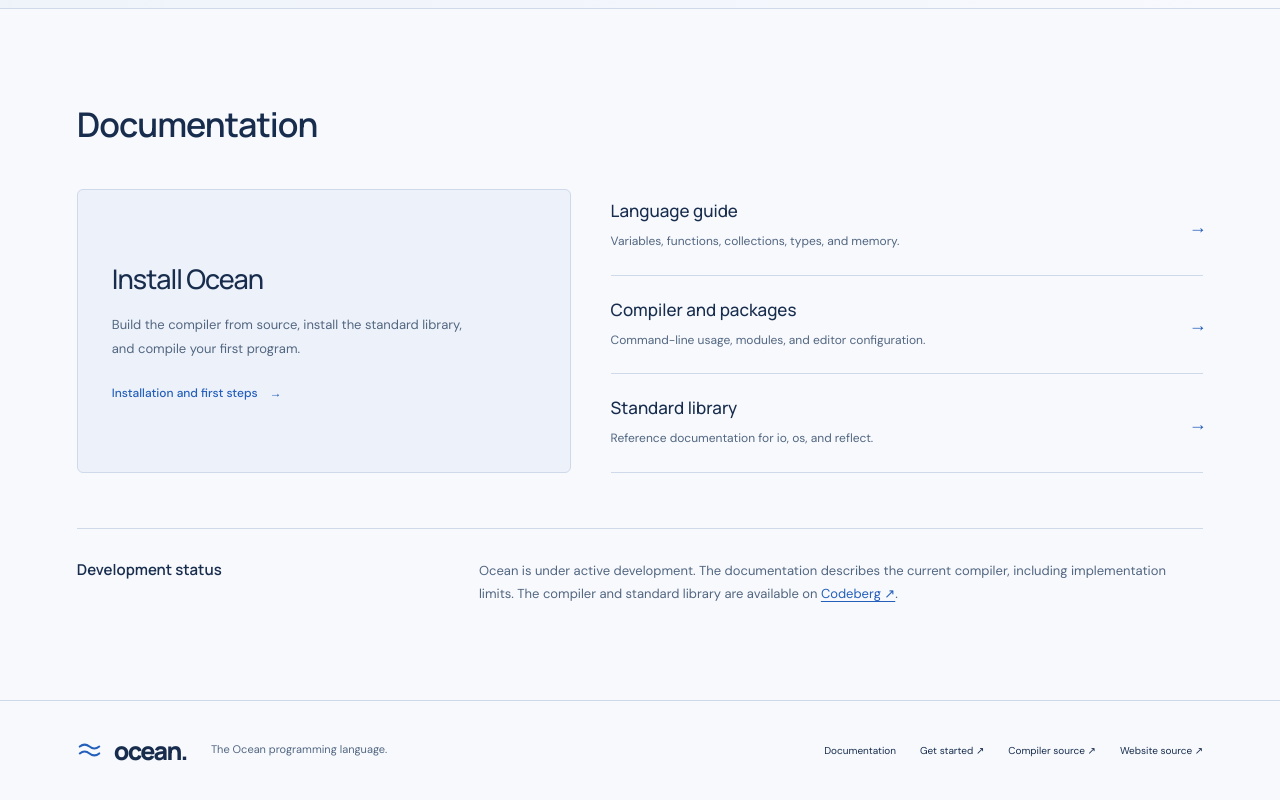
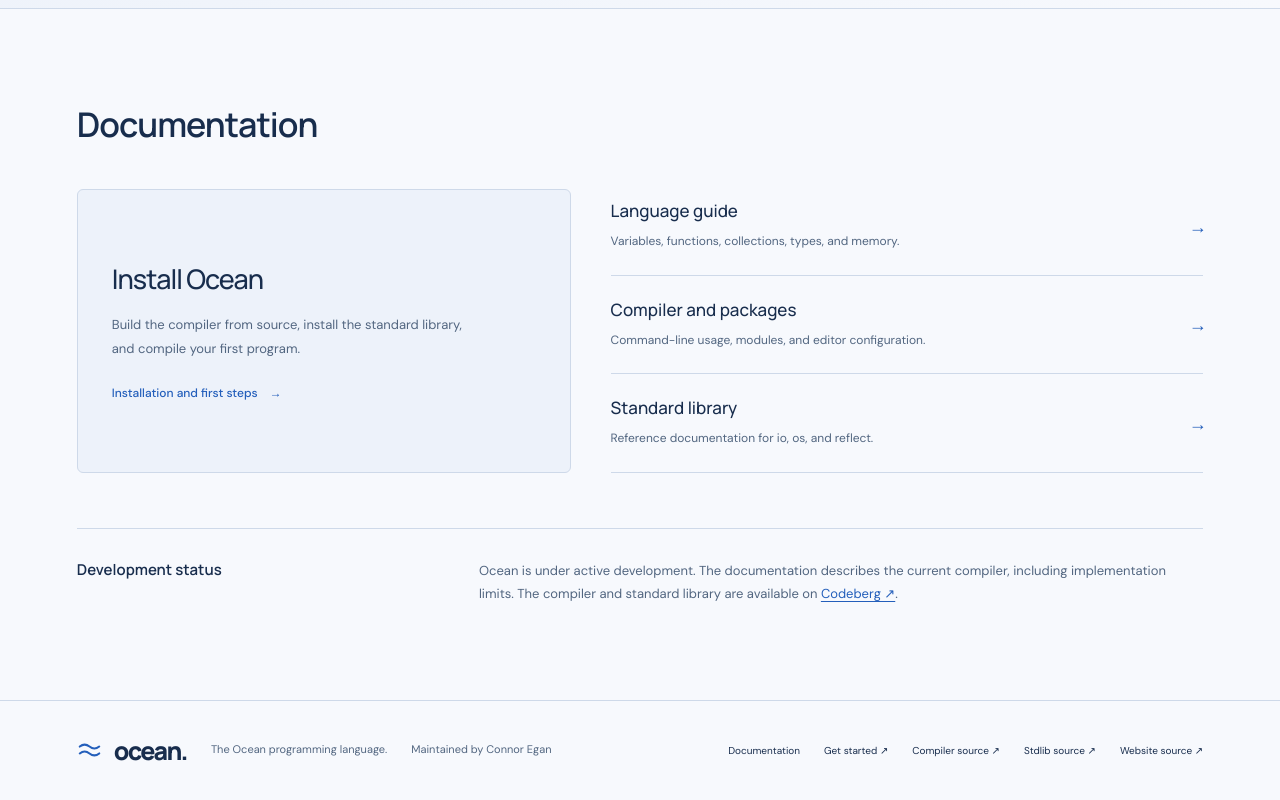
Before and after one commit to junglehornet/oceanlang-website, a SvelteKit app: page / in a window 1280 px wide. Shown: the part 1911-2711 px from the top of the page. Built offline with nearby package versions, Linux system fonts and the light colour scheme.

Commit message:
add info to footer

```diff
--- a/src/routes/+layout.svelte
+++ b/src/routes/+layout.svelte
@@ -36,5 +36,5 @@
 <a class="skip-link" href="#main">Skip to content</a>
 <header class="site-header"><div class="header-inner"><a class="brand" href="/" aria-label="Ocean home"><Logo/><span>ocean<span class="brand-dot">.</span></span></a><span class="version">0.1 <span> / in development</span></span><nav class:mobile-open={menuOpen} aria-label="Main navigation"><a class:active={page.url.pathname.startsWith('/docs')} href="/docs/" onclick={()=>menuOpen=false}>Documentation</a><a href="/#language" onclick={()=>menuOpen=false}>The language</a><a href="/docs/tooling/cli/" onclick={()=>menuOpen=false}>Tooling <span class="arrow">↗</span></a></nav><div class="header-actions"><button class="search-trigger" onclick={()=>searchOpen=true} aria-label="Search documentation"><span>⌕</span><span class="search-label">Search docs</span><kbd>⌘ K</kbd></button><button class="theme-toggle" onclick={toggleTheme} aria-label={dark ? 'Switch to light theme' : 'Switch to dark theme'} title={dark ? 'Switch to light theme' : 'Switch to dark theme'}>{dark ? '☼' : '☾'}</button><button class="mobile-toggle" onclick={()=>menuOpen=!menuOpen} aria-label="Toggle menu" aria-expanded={menuOpen}>☰</button></div></div></header>
 {@render children()}
-<footer class="site-footer"><a class="brand" href="/"><Logo small/><span>ocean.</span></a><p>The Ocean programming language.</p><div><a href="/docs/">Documentation</a><a href="/docs/getting-started/">Get started ↗</a><a href="https://codeberg.org/junglehornet/ocean-c" target="_blank" rel="noopener noreferrer">Compiler source ↗</a><a href="https://github.com/junglehornet/oceanlang-website" target="_blank" rel="noopener noreferrer">Website source ↗</a></div></footer>
+<footer class="site-footer"><a class="brand" href="/"><Logo small/><span>ocean.</span></a><p>The Ocean programming language.</p><p>Maintained by Connor Egan</p><div><a href="/docs/">Documentation</a><a href="/docs/getting-started/">Get started ↗</a><a href="https://codeberg.org/junglehornet/ocean-c" target="_blank" rel="noopener noreferrer">Compiler source ↗</a><a href="https://codeberg.org/junglehornet/ocean-src" target="_blank" rel="noopener noreferrer">Stdlib source ↗</a><a href="https://github.com/junglehornet/oceanlang-website" target="_blank" rel="noopener noreferrer">Website source ↗</a></div></footer>
 {#if searchOpen}<div class="search-backdrop" role="presentation" onclick={(e)=>{if(e.target===e.currentTarget)searchOpen=false;}}><div bind:this={searchPanel} onkeydown={trapFocus} class="search-dialog" role="dialog" aria-modal="true" aria-label="Search documentation" tabindex="-1"><div class="search-input"><span>⌕</span><input aria-label="Search documentation" placeholder="Search the Ocean docs…" bind:value={query}/><button onclick={()=>searchOpen=false} aria-label="Close search">Esc</button></div><div class="search-results">{#if results.length===0}<p>No results. Try “arrays”, “install”, or “functions”.</p>{/if}{#each results as result}<a href={'/docs/'+result.slug+'/'} onclick={()=>searchOpen=false}><small>{result.group}</small><strong>{result.title}<span>↗</span></strong><p>{result.description}</p></a>{/each}</div><div class="search-bottom">Search the language guide, tooling, and standard library</div></div></div>{/if}
```
